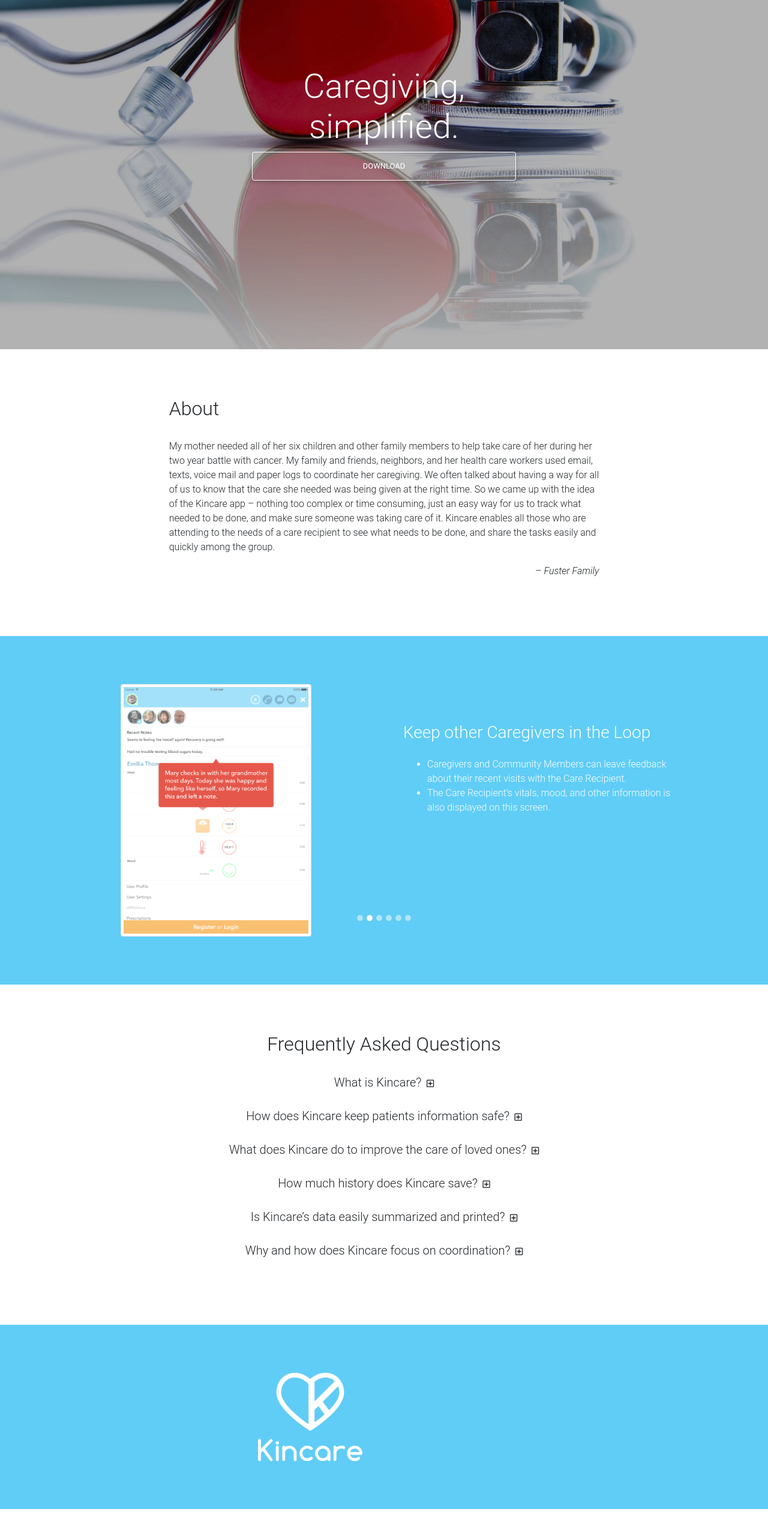
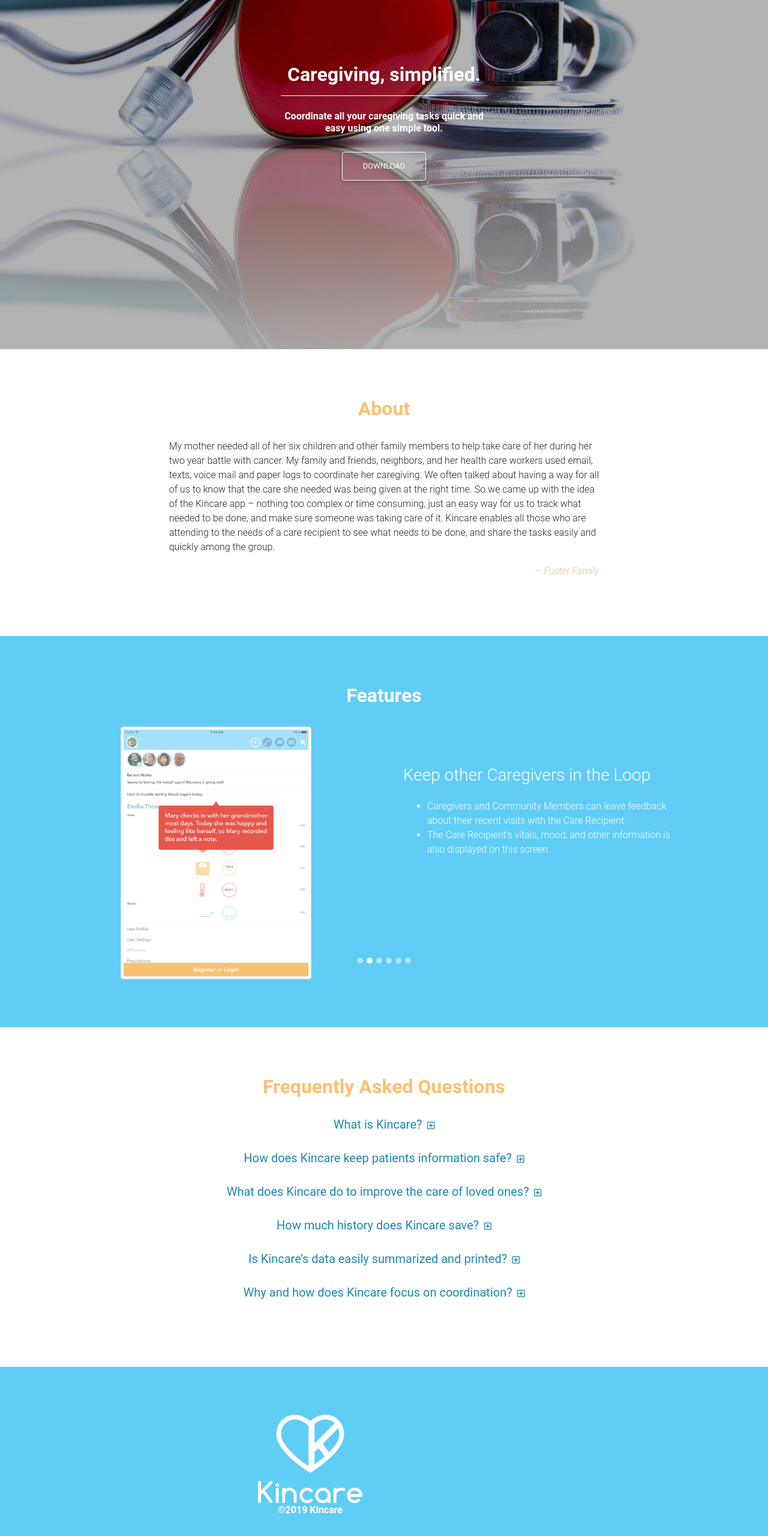
Before and after one commit to samiso443/kincare, a plain HTML site: page index.html in a window 1280 px wide. Shown: the part 218-2778 px from the top of the page at 60% size. Before the commit the page ends 2733 px from the top, so only its background shows below. Drawn offline with nearby package versions, Linux system fonts and the light colour scheme.

Commit message:
Fixes, styles

```diff
--- a/css/main.css
+++ b/css/main.css
@@ -8,8 +8,22 @@ h2, h5 {
 	margin-bottom: 2rem;
 }
 
+h2 {
+	color: #fbc072;
+	font-weight: bold;
+}
+
 h3 {
 	margin-bottom: 1.5rem;
+}
+
+h5 {
+	color: #1a88b2;
+	font-weight: 400;
+}
+
+.navbar {
+	background-color: #60cdf6;
 }
 
 .navbar-brand b {
@@ -43,8 +57,9 @@ nav.nav-bg-color {
 }
 
 #login:hover, #download:hover {
-	background-color: #fff;
-	color: #60cdf6;
+	background-color: #fbc072;
+	border: 1px solid #fbc072;
+	/*color: #60cdf6;*/
 	transition: ease .8s;
 }
 
@@ -62,6 +77,10 @@ header,
     -moz-background-size: cover;
     -o-background-size: cover;
     background-size: cover;
+}
+
+.fuster {
+	color: #fbc072;
 }
 
 section, #footer {
@@ -135,6 +154,18 @@ section, #footer {
 	background-color: #60cdf6;
 }
 
+.footer-copyright {
+    font-weight: 700;
+    color: #fff;
+    margin-top: 1rem;
+}
+
+.aligncenter {
+	margin: 0 auto;
+	display: block;
+	text-align: center;
+}
+
 #logo-white {
 	width: 20%;
 }
--- a/index.html
+++ b/index.html
@@ -13,7 +13,7 @@
 </head>
 <body>
 	<!-- Navigation -->
-	<header>
+	<!-- <header> -->
 		<nav class="navbar navbar-expand-lg navbar-dark fixed-top">
 			<div class="container">
 
@@ -58,26 +58,29 @@
 			</div>
 		</nav>
 		<!--/.Navbar-->
+		<!-- </header> -->
 		<!-- Mask -->
 		<div id="intro" class="view">
 			<div class="mask rgba-black-light">
 				<div class="container-fluid d-flex align-items-center justify-content-center h-100">
 					<div class="row d-flex justify-content-center text-center">
-						<div class="col-md-10">
+						<div class="col-lg-8">
 							<!-- Heading -->
-							<h2 class="display-4 white-text pt-5 mb-2">Caregiving, simplified.</h2>
-							<a class="btn btn-block" id="download" href="https://itunes.apple.com/us/app/kincare/id1153103597" target="_blank">Download</a>
+							<h2 class="white-text pt-5 mb-3">Caregiving, simplified.</h2>
 							<!-- Divider -->
-							<!-- <hr class="hr-light"> -->
+							<hr class="hr-light">
 							<!-- Description -->
-							<!-- <h4 class="white-text my-4"><em>Create with the heart; build with the mind.  ~ Criss Jami</em></h4> -->
+							<h6 class="white-text my-4 font-weight-bold">Coordinate all your caregiving tasks quick and easy using one simple tool.</h6>
+							<a class="btn btn-large" id="download" href="https://itunes.apple.com/us/app/kincare/id1153103597" target="_blank">Download</a>
+
+
 						</div>
 					</div>
 				</div>
 			</div>
 		</div>
 		<!-- /.Mask -->
-	</header>
+
 	<!-- Navigation -->
 	<!-- Main -->
 	<main>
@@ -86,12 +89,12 @@
 		<section id="about">
 			<div class="container">
 				<div class="row justify-content-center">
-					<div class="col-lg-8 showcase-left">
-						<h2>About</h2>
-						<p>
+					<div class="col-lg-8">
+						<h2 class="text-center">About</h2>
+						<p class="showcase-left">
 							My mother needed all of her six children and other family members to help take care of her during her two year battle with cancer. My family and friends, neighbors, and her health care workers used email, texts, voice mail and paper logs to coordinate her caregiving. We often talked about having a way for all of us to know that the care she needed was being given at the right time. So we came up with the idea of the Kincare app – nothing too complex or time consuming, just an easy way for us to track what needed to be done, and make sure someone was taking care of it. Kincare enables all those who are attending to the needs of a care recipient to see what needs to be done, and share the tasks easily and quickly among the group.
 						</p>
-						<p class="text-right showcase-right">– <em> Fuster Family</em></p>
+						<p class="text-right showcase-right fuster">– <em> Fuster Family</em></p>
 					</div>
 				</div>
 			</div>
@@ -99,6 +102,7 @@
 
 		<!-- Features -->
 		<section id="features">
+			<h2 class="text-white text-center">Features</h2>
 			<!--Carousel Wrapper-->
 			<div id="carousel-example-1z" class="carousel slide" data-ride="carousel">
 				<!--Indicators-->
@@ -237,7 +241,7 @@
 
 						<h5 class="question">What is Kincare?</h5>
 						<div class="answer" style="display: none;">
-							<p>Kincare is a free cloud based app designed to provide help in caring for yourself and your loved ones. Kincare provides various functions necessary for orchestrating home health care, including but not limited to scheduling, medication, communication, vitals tracking and coordinates care/ health coordination.</p>
+							<p>Kincare is a free cloud based application designed to provide help in caring for yourself and your loved ones. Kincare provides various functions necessary for orchestrating home health care, including but not limited to scheduling, medication, communication, vitals tracking and coordinates care/ health coordination.</p>
 						</div>
 						<h5 class="question">How does Kincare keep patients information safe?</h5>
 						<div class="answer" style="display: none;">
@@ -272,8 +276,9 @@
 	<footer id="footer">
 		<div class="container">
 			<div class="row">
-				<div style="text-align: center;">
-					<img src="img/kincare-logo-white.png" id="logo-white" class="img-fluid">
+				<div>
+					<img src="img/kincare-logo-white.png" id="logo-white" class="img-fluid aligncenter">
+					<p class="footer-copyright aligncenter">©2019 Kincare</p>
 				</div>
 			</div>
 		</div>
--- a/js/script.js
+++ b/js/script.js
@@ -17,13 +17,13 @@ sr.reveal('.showcase-right', {
 (function () {
 
 	// Navbar background after scroll
-	$(window).on('scroll', function() {
-		if($(window).scrollTop()) {
-			$('nav').addClass('nav-bg-color');
-		} else {
-			$('nav').removeClass('nav-bg-color');
-		}
-	});
+	// $(window).on('scroll', function() {
+	// 	if($(window).scrollTop()) {
+	// 		$('nav').addClass('nav-bg-color');
+	// 	} else {
+	// 		$('nav').removeClass('nav-bg-color');
+	// 	}
+	// });
 
 	// Faq slide toggle
 	$('h5.question').click(function() {
```
